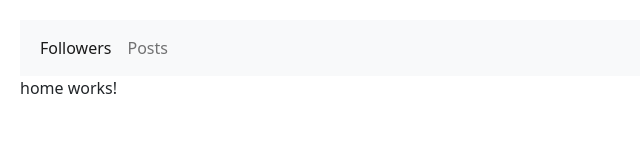
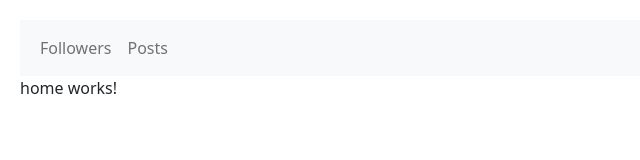
Before and after one commit to ajisrael/mosh-angular, an Angular app in the folder hello-world/: page / in a window 1280 px wide. Shown: the top 160 px of the page, without its empty margins (0-640 px from the left). Built offline with nearby package versions, Linux system fonts and the light colour scheme.

Commit message:
routerLinkActive

```diff
--- a/hello-world/src/app/navbar/navbar.component.html
+++ b/hello-world/src/app/navbar/navbar.component.html
@@ -2,12 +2,14 @@
   <div class="container-fluid">
     <ul class="navbar-nav me-auto mb-2 mb-lg-0">
       <li class="nav-item">
-        <a class="nav-link active" aria-current="page" routerLink="/followers"
+        <a class="nav-link" routerLinkActive="active" routerLink="/followers"
           >Followers</a
         >
       </li>
       <li class="nav-item">
-        <a class="nav-link" routerLink="/posts">Posts</a>
+        <a class="nav-link" routerLinkActive="active" routerLink="/posts"
+          >Posts</a
+        >
       </li>
     </ul>
   </div>
```
